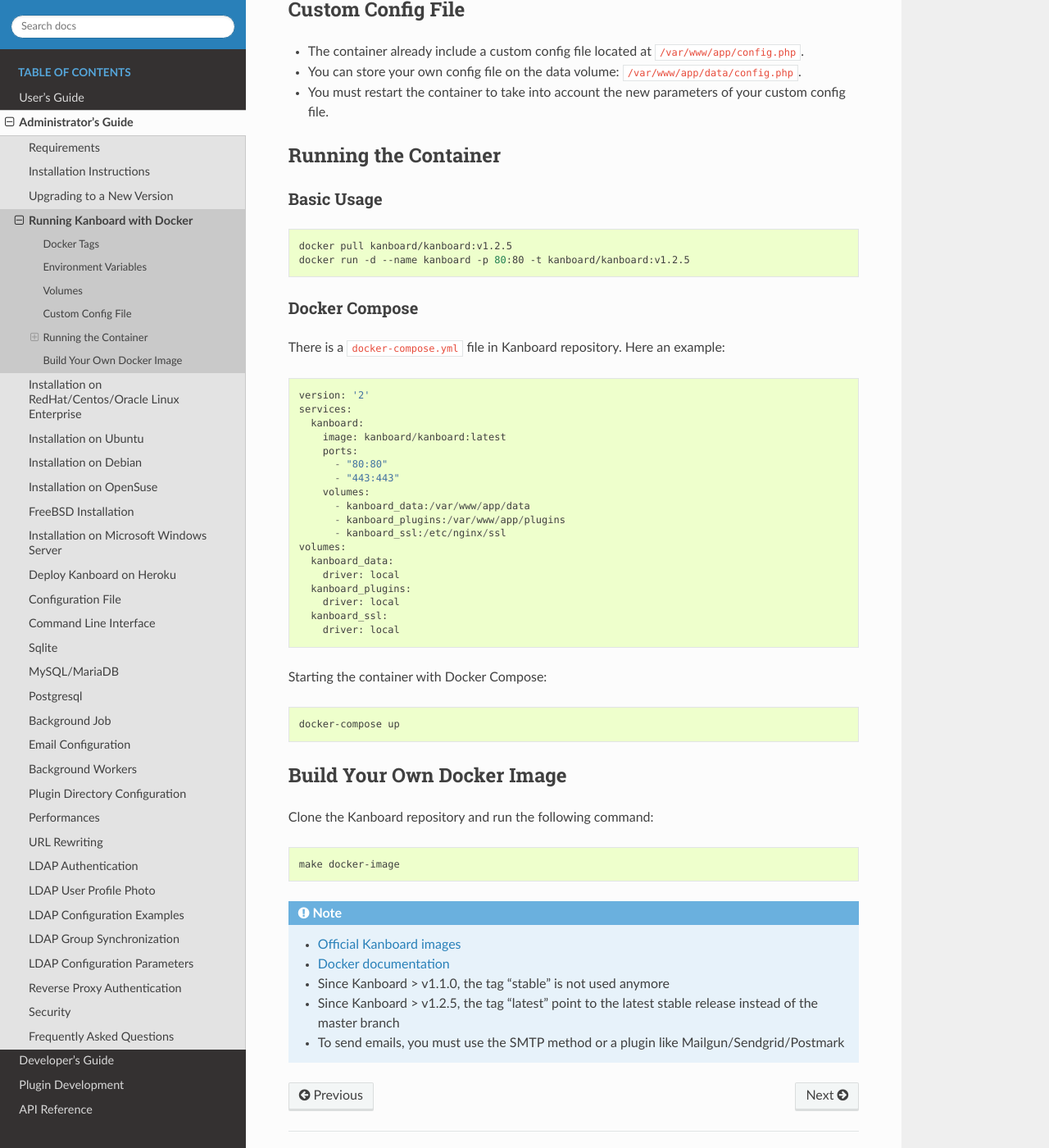
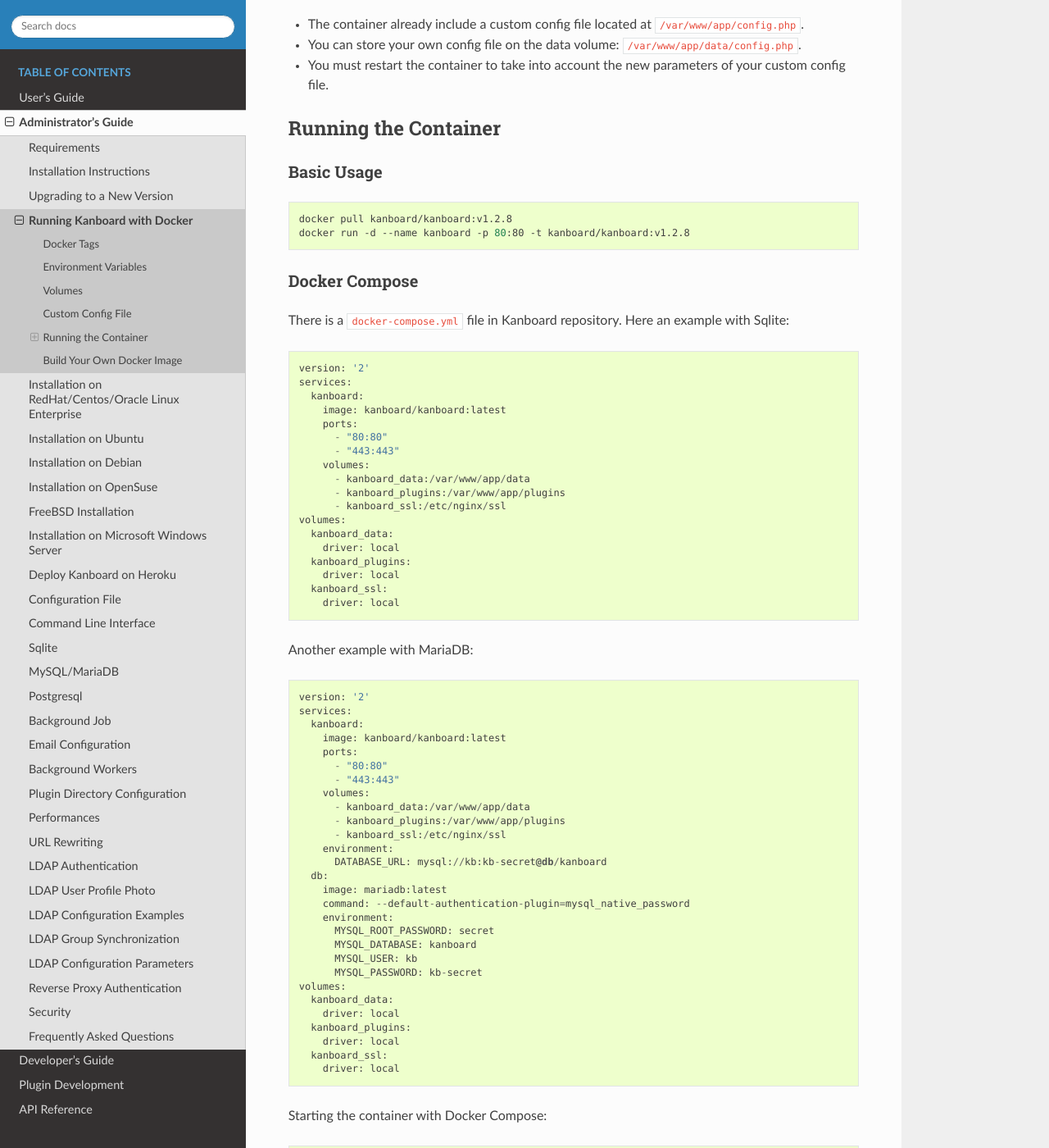
Before and after one commit to kanboard/documentation, a Sphinx documentation site: the page built from source/admin_guide/docker.rst, in a window 1280 px wide and 1400 px high, scrolled down 948 px. Shown: the whole window at 82% size. Built offline with Sphinx 7.4.7 and the Read the Docs theme 2.0.0, drawn with Linux system fonts in a browser that asks for light colours; some of the changed text lies outside the part shown.

Commit message:
Update Docker docs

```diff
--- a/source/admin_guide/docker.rst
+++ b/source/admin_guide/docker.rst
@@ -60,13 +58,13 @@
 
 .. code:: bash
 
-    docker pull kanboard/kanboard:v1.2.5
-    docker run -d --name kanboard -p 80:80 -t kanboard/kanboard:v1.2.5
+    docker pull kanboard/kanboard:v1.2.8
+    docker run -d --name kanboard -p 80:80 -t kanboard/kanboard:v1.2.8
 
 Docker Compose
 ~~~~~~~~~~~~~~
 
-There is a ``docker-compose.yml`` file in Kanboard repository. Here an example:
+There is a ``docker-compose.yml`` file in Kanboard repository. Here an example with Sqlite:
 
 .. code::
 
@@ -88,6 +86,39 @@
         driver: local
       kanboard_ssl:
         driver: local
+
+Another example with MariaDB:
+
+.. code::
+
+  version: '2'
+  services:
+    kanboard:
+      image: kanboard/kanboard:latest
+      ports:
+        - "80:80"
+        - "443:443"
+      volumes:
+        - kanboard_data:/var/www/app/data
+        - kanboard_plugins:/var/www/app/plugins
+        - kanboard_ssl:/etc/nginx/ssl
+      environment:
+        DATABASE_URL: mysql://kb:kb-secret@db/kanboard
+    db:
+      image: mariadb:latest
+      command: --default-authentication-plugin=mysql_native_password
+      environment:
+        MYSQL_ROOT_PASSWORD: secret
+        MYSQL_DATABASE: kanboard
+        MYSQL_USER: kb
+        MYSQL_PASSWORD: kb-secret
+  volumes:
+    kanboard_data:
+      driver: local
+    kanboard_plugins:
+      driver: local
+    kanboard_ssl:
+      driver: local
 
 Starting the container with Docker Compose:
 
```
Also changed, not shown: other parts of source/admin_guide/docker.rst (+0 -2 lines).
